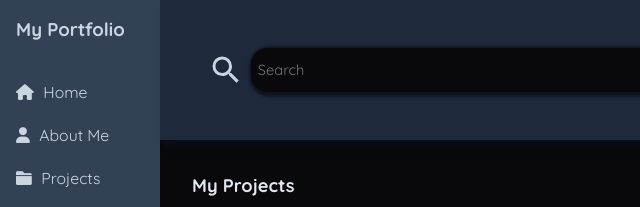
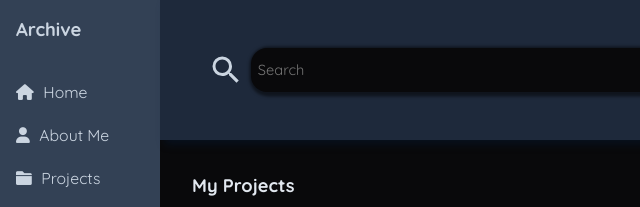
Before and after one commit to Lethargy2718/Archive, a plain HTML site: page index.html in a window 1280 px wide. Shown: the top 207 px of the page, 0-640 px from the left. Drawn offline with Linux system fonts and the light colour scheme.

Commit message:
refactor: change project name to `Archive`

```diff
--- a/index.html
+++ b/index.html
@@ -18,7 +18,7 @@
     <div class="wrapper">
         <aside class="sidebar">
             <nav>
-                <h1>My Portfolio</h1>
+                <h1>Archive</h1>
                 <a href="#"><i class="fa-solid fa-house"></i>Home</a>
                 <a href="#"><i class="fa-solid fa-user"></i>About Me</a>
                 <a href="#"><i class="fa-solid fa-folder"></i>Projects</a>
```
Also changed, not shown: 1 other file.
